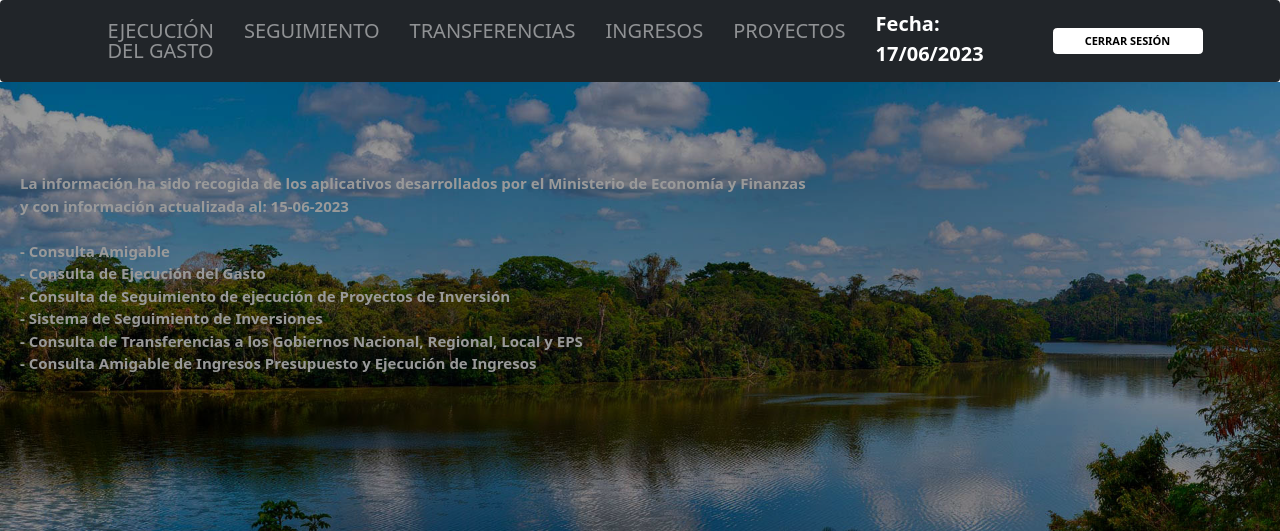
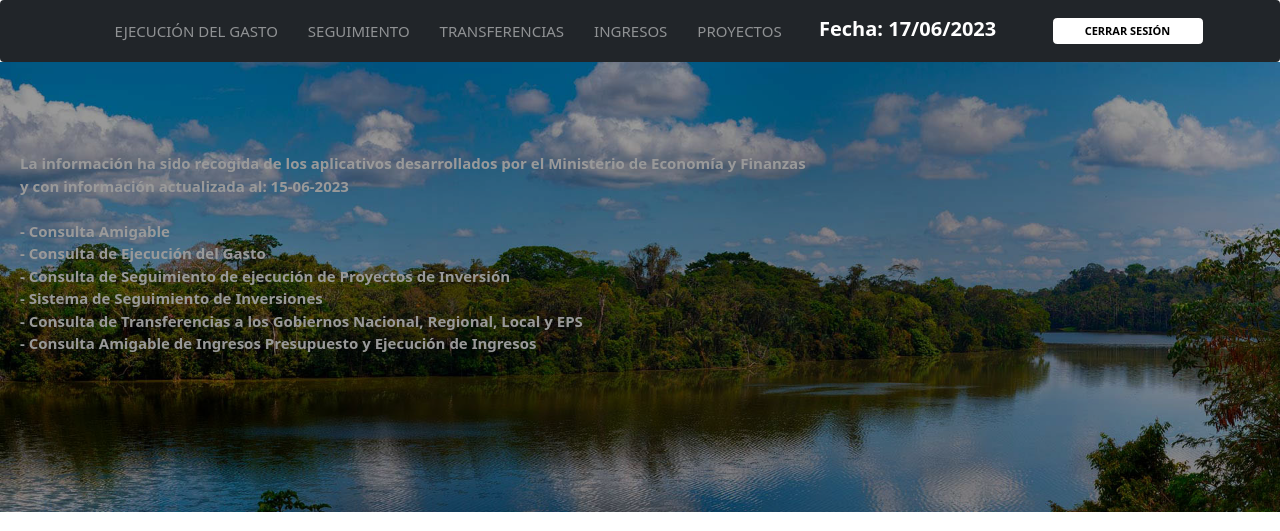
Before and after one commit to xanderMMR/phpProject, a PHP site: page /form/consulta.php in a window 1280 px wide. Shown: the top 531 px of the page. Run offline with PHP 8.4, Linux system fonts and the light colour scheme; the visitor is signed in with stand-in values (Sample User, id 1); data that the repository does not hold is empty; some libraries are stand-ins or nearby versions.

Commit message:
Modificando el header y el contenido de consulta para hacer responsive para tablets

```diff
--- a/form/cabecera.php
+++ b/form/cabecera.php
@@ -2,7 +2,8 @@
 <html>
 
 <head>
-    <title>Navbar con botón desplegable</title>
+    <title>Header</title>
+    <meta name="viewport" content="width=device-width, initial-scale=1.0">
     <link rel="stylesheet" type="text/css"
         href="https://cdn.jsdelivr.net/npm/bootstrap@5.3.0/dist/css/bootstrap.min.css">
     <style>
@@ -24,35 +25,90 @@
         }
 
         .font-time {
-            font-size: 2em;
+            font-size: 1.5em;
             color: white;
         }
-        body{
-                max-width: 100%;
+
+        body {
+            max-width: 100%;
+        }
+
+        .navbar .navbar-nav {
+            flex-direction: column;
+            margin-left: 1%;
+        }
+
+
+        @media screen and (min-width: 767px) {
+            .navbar .navbar-nav {
+                flex-direction: row;
             }
-        @media (min-width: 200px) and (max-width: 1024px) {
-            .navbar .navbar-nav {
-                flex-direction: column;
-                margin-left: 1%;
+
+            .navbar-toggler {
+                margin-bottom: 10px;
+            }
+
+            .font-link {
+                font-size: 1.5em;
+            }
+
+            .font-time {
+                font-size: 1.2em;
+                color: white;
+            }
+
+            .btn-toggler {
+                display: none;
+            }
+
+            .navbar>.container {
+
+                display: flex;
+                flex-wrap: wrap;
+                align-items: center;
+                justify-content: space-evenly;
+                flex-direction: row;
+                align-content: center;
             }
 
 
         }
 
-        @media (min-width: 1024px) {
+        @media screen and (min-width: 1023px) {
+
+
+            .navbar>.container {
+                display: flex;
+                flex-wrap: nowrap;
+                align-items: center;
+                justify-content: center;
+                flex-direction: row;
+                align-content: center;
+
+            }
+
+            .col-lg-3 {
+                width: 33.3%;
+            }
+
+
+        }
+
+        @media screen and (min-width: 1025px) {
             .navbar .navbar-nav {
                 flex-direction: row;
             }
 
             .font-link {
-                font-size: 2em;
+                font-size: 1.5em;
             }
 
             .font-time {
                 font-size: 2em;
                 color: white;
             }
-            .reg{
+
+            .reg {
                 margin-left: 5%;
             }
 
@@ -61,10 +117,11 @@
 </head>
 
 <body>
-    <nav class="navbar navbar-expand-lg navbar-dark bg-dark" style="margin:0px">
+    <nav class="navbar navbar-expand-lg navbar-expand-md navbar-dark bg-dark" style="margin:0px">
         <div class="container">
-            <button class="navbar-toggler" type="button" data-bs-toggle="collapse" data-bs-target="#navbarNav"
-                aria-controls="navbarNav" aria-expanded="false" aria-label="Toggle navigation">
+            <button class="navbar-toggler toggler-button btn-toggler" type="button" data-bs-toggle="collapse"
+                data-bs-target="#navbarNav" aria-controls="navbarNav" aria-expanded="false"
+                aria-label="Toggle navigation">
                 <span class="navbar-toggler-icon"></span>
             </button>
             <div class="collapse navbar-collapse" id="navbarNav">
--- a/src/controller/consulta.php
+++ b/src/controller/consulta.php
@@ -1677,17 +1677,26 @@ else if( isset($_POST['resumen_municipalidad']) ){
     }
 
     .card-body {
-        height: 40%;
+        height: 35%;
+    }
+    .card-footer{
+        height: 30%;
     }
 
     .card-body-content {
         margin-bottom: 7%;
     }
+    .thumbnail-style{
+        background-size: cover;
+        background-position: center;
+        background-repeat: no-repeat;
+
+    }
     </style>
 </head>
 
 <body>
-    <div class="col-md-3">
+    <div class="col-lg-3 col-md-6 col-sm-12">
 
         <div class="row">
             <a target="_blank"
@@ -1696,7 +1705,7 @@ else if( isset($_POST['resumen_municipalidad']) ){
 
                 </div>
                 <div class="col-md-12">
-                    <div class="thumbnail"
+                    <div class="thumbnail thumbnail-style"
                         style="height:470px!important;background-image: url('../images/Fondo_Card<?php echo $contador?>.jpg');opacity: 0.8;">
                         <div class="caption text-center card-header">
                             <div class="position-relative">
```
